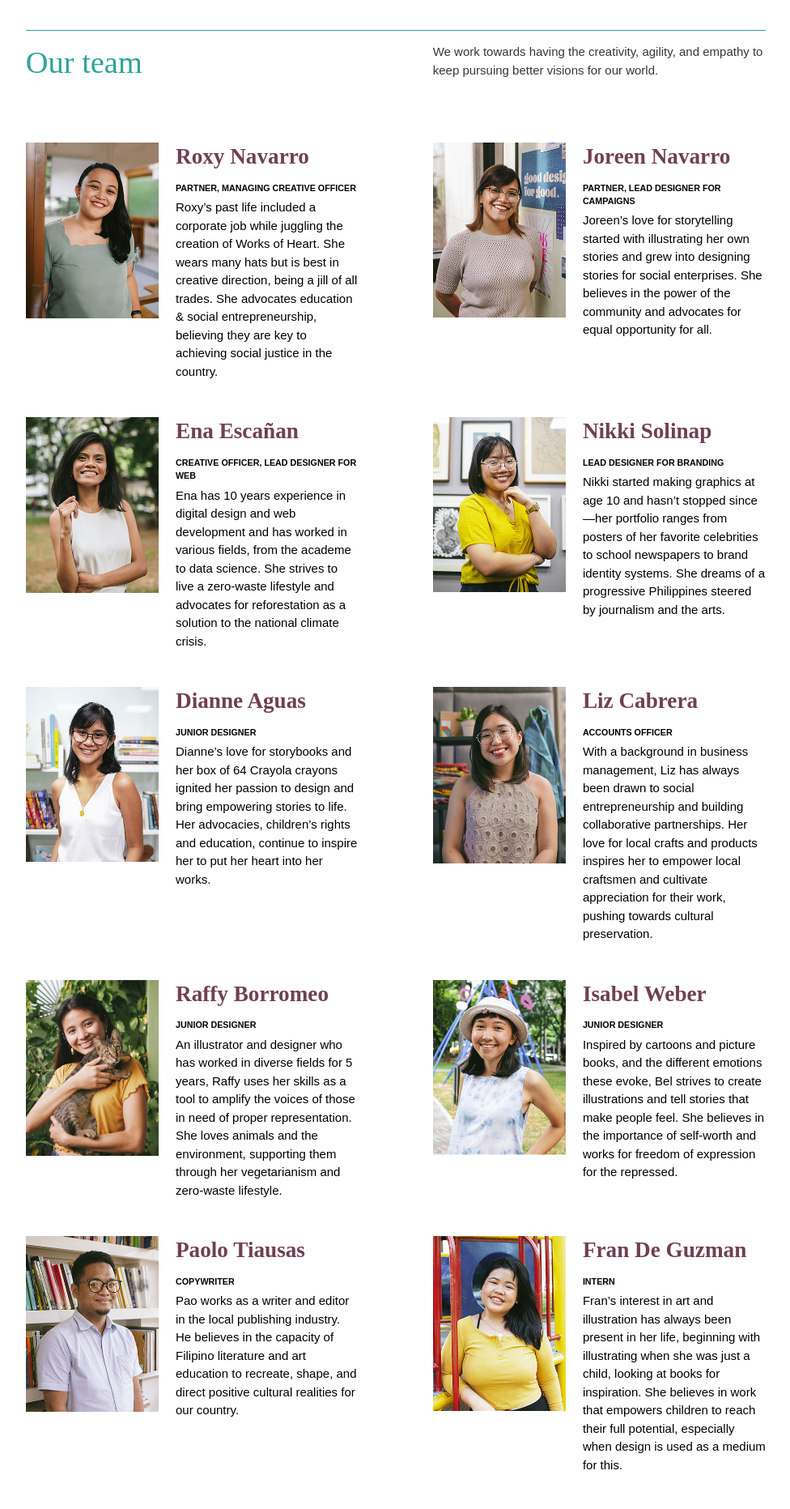
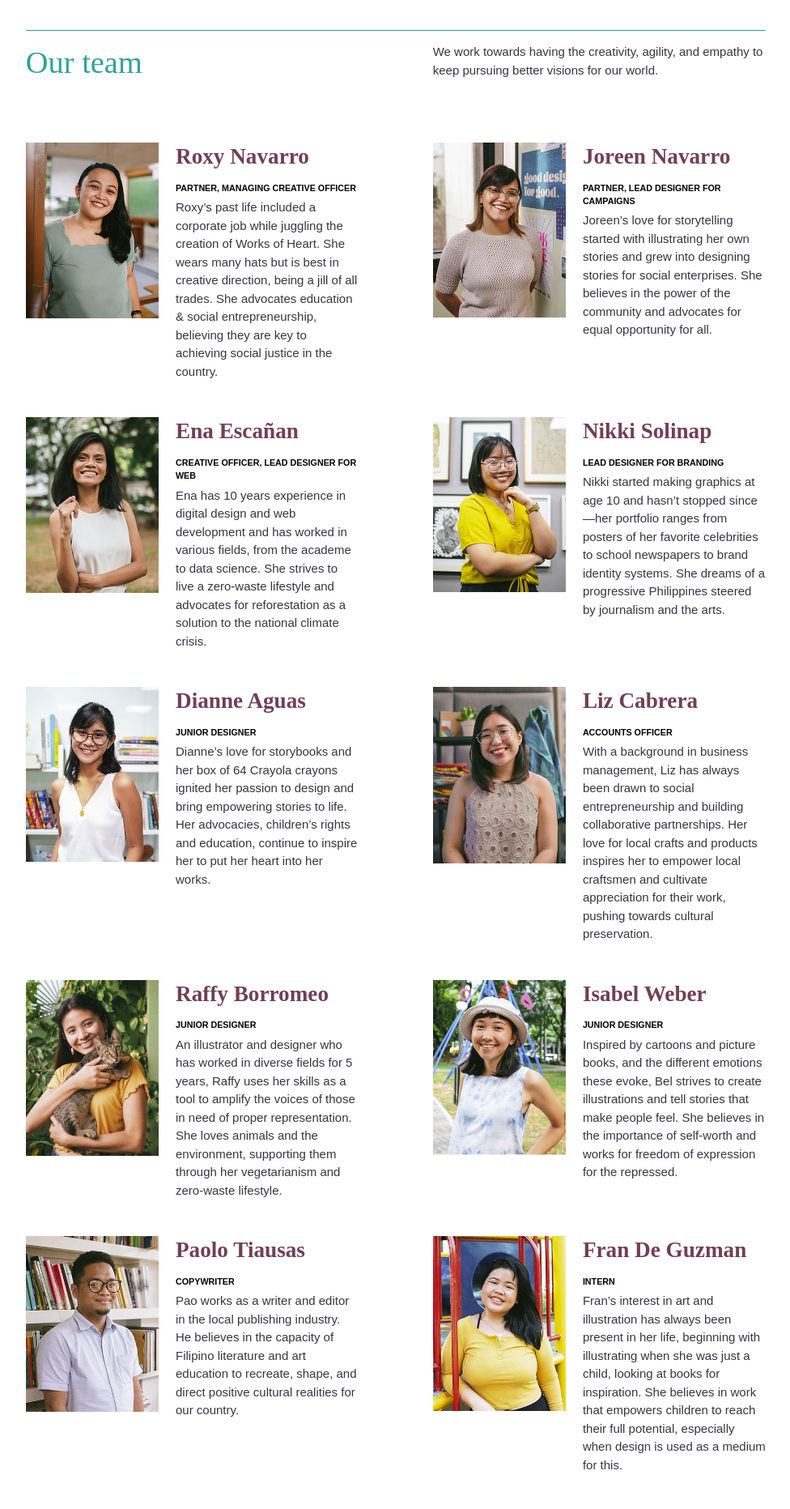
Before and after one commit to worksofheartph/worksofheartph.github.io, a Jekyll site: the page built from about.html, in a window 1280 px wide. Shown: the part 1682-3545 px from the top of the page at 81% size, without its empty margins (151-1127 px from the left). Built offline with Jekyll 4.4.1, drawn with Linux system fonts in a browser that asks for light colours; some web fonts are replaced.

Commit message:
Change default paragraph color

```diff
--- a/assets/css/styles.css
+++ b/assets/css/styles.css
@@ -79,6 +79,7 @@ strong {
 
 p {
   margin: 0 0 1.5rem;
+  color: var(--dark-blue);
 }
 
 p:last-child {
```
